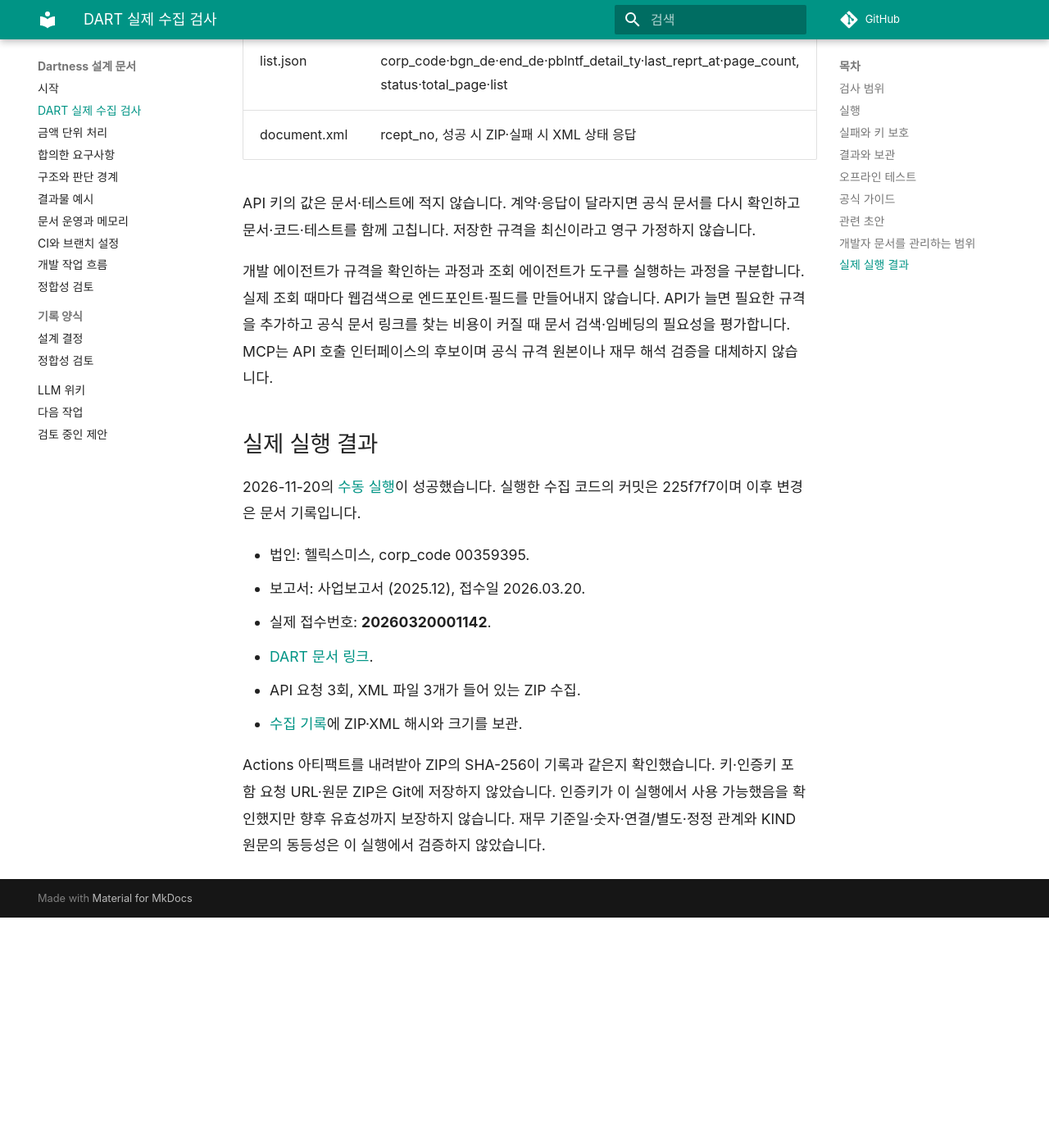
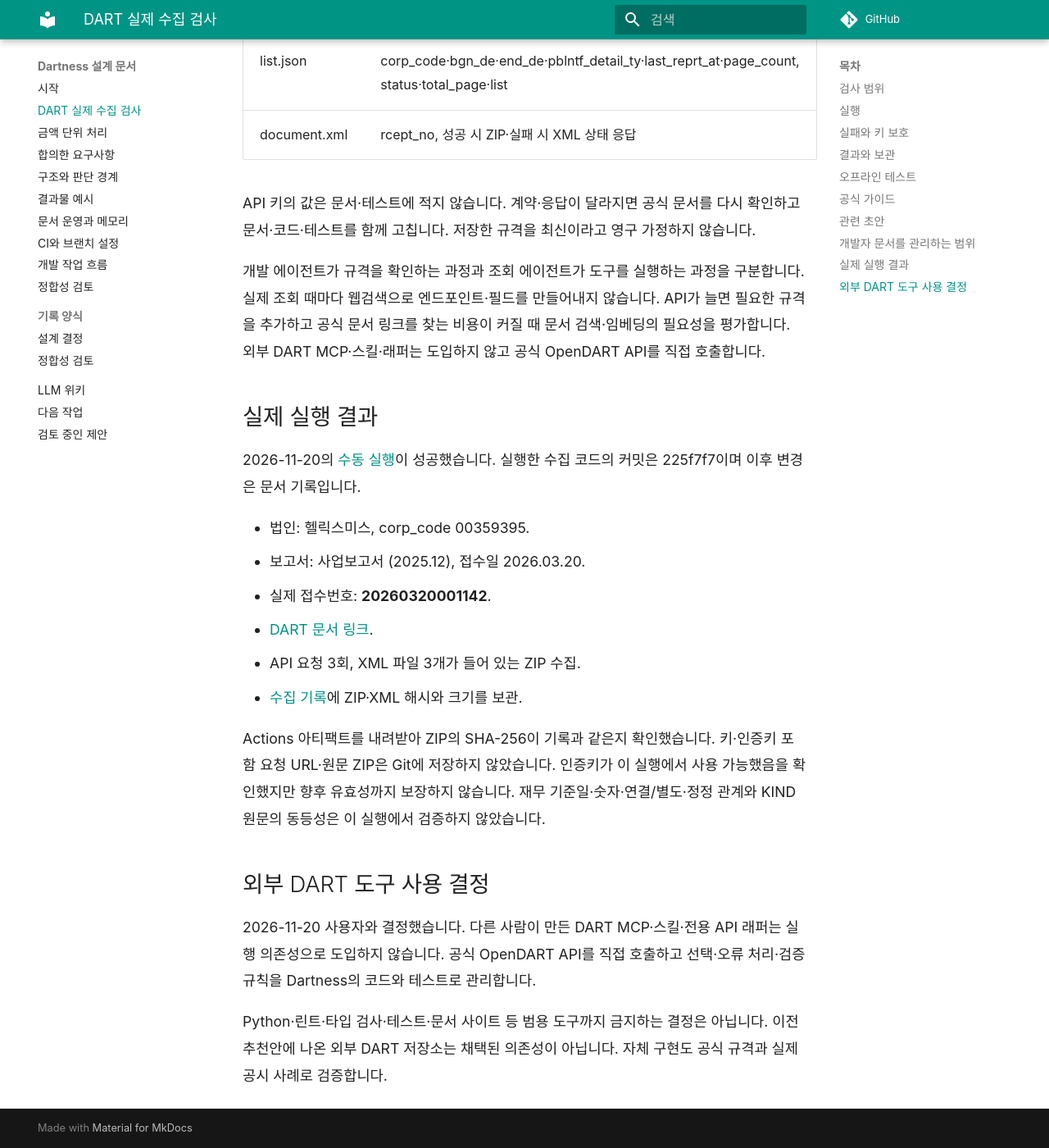
Before and after one commit to YUJAEYUN/Dartness, an MkDocs documentation site: the page built from docs/dart-live-check.md, in a window 1280 px wide and 1400 px high, scrolled down 2718 px. Shown: the whole window at 82% size. Built offline with MkDocs 1.6.1 and Material for MkDocs 9.7.7, drawn with Linux system fonts in a browser that asks for light colours; comment, search, counter and statistics services are not loaded; before the commit the page ends 3837 px from its top, so only the background shows below that.

Commit message:
외부 DART 도구 없이 공식 API를 직접 사용하는 결정 기록

```diff
--- a/docs/dart-live-check.md
+++ b/docs/dart-live-check.md
@@ -62,7 +62,7 @@ tests/test_dart_smoke.py에서 가짜 응답으로 회사·보고서 일치, 페
 
 API 키의 값은 문서·테스트에 적지 않습니다. 계약·응답이 달라지면 공식 문서를 다시 확인하고 문서·코드·테스트를 함께 고칩니다. 저장한 규격을 최신이라고 영구 가정하지 않습니다.
 
-개발 에이전트가 규격을 확인하는 과정과 조회 에이전트가 도구를 실행하는 과정을 구분합니다. 실제 조회 때마다 웹검색으로 엔드포인트·필드를 만들어내지 않습니다. API가 늘면 필요한 규격을 추가하고 공식 문서 링크를 찾는 비용이 커질 때 문서 검색·임베딩의 필요성을 평가합니다. MCP는 API 호출 인터페이스의 후보이며 공식 규격 원본이나 재무 해석 검증을 대체하지 않습니다.
+개발 에이전트가 규격을 확인하는 과정과 조회 에이전트가 도구를 실행하는 과정을 구분합니다. 실제 조회 때마다 웹검색으로 엔드포인트·필드를 만들어내지 않습니다. API가 늘면 필요한 규격을 추가하고 공식 문서 링크를 찾는 비용이 커질 때 문서 검색·임베딩의 필요성을 평가합니다. 외부 DART MCP·스킬·래퍼는 도입하지 않고 공식 OpenDART API를 직접 호출합니다.
 
 ## 실제 실행 결과
 
@@ -76,3 +76,9 @@ API 키의 값은 문서·테스트에 적지 않습니다. 계약·응답이
 - [수집 기록](evidence/dart-20260320001142.json)에 ZIP·XML 해시와 크기를 보관.
 
 Actions 아티팩트를 내려받아 ZIP의 SHA-256이 기록과 같은지 확인했습니다. 키·인증키 포함 요청 URL·원문 ZIP은 Git에 저장하지 않았습니다. 인증키가 이 실행에서 사용 가능했음을 확인했지만 향후 유효성까지 보장하지 않습니다. 재무 기준일·숫자·연결/별도·정정 관계와 KIND 원문의 동등성은 이 실행에서 검증하지 않았습니다.
+
+## 외부 DART 도구 사용 결정
+
+2026-11-20 사용자와 결정했습니다. 다른 사람이 만든 DART MCP·스킬·전용 API 래퍼는 실행 의존성으로 도입하지 않습니다. 공식 OpenDART API를 직접 호출하고 선택·오류 처리·검증 규칙을 Dartness의 코드와 테스트로 관리합니다.
+
+Python·린트·타입 검사·테스트·문서 사이트 등 범용 도구까지 금지하는 결정은 아닙니다. 이전 추천안에 나온 외부 DART 저장소는 채택된 의존성이 아닙니다. 자체 구현도 공식 규격과 실제 공시 사례로 검증합니다.
```
Also changed, not shown: AGENTS.md (+2 -0 lines), docs/wiki/index.md (+4 -0 lines).
